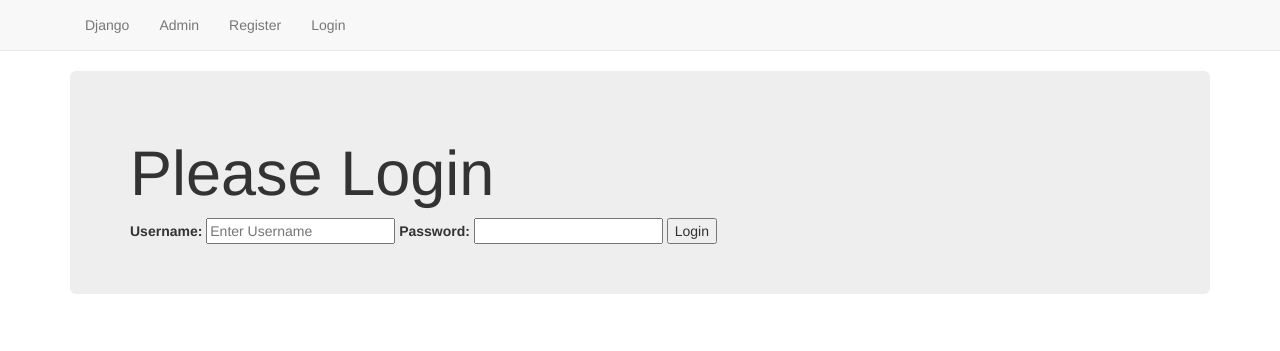
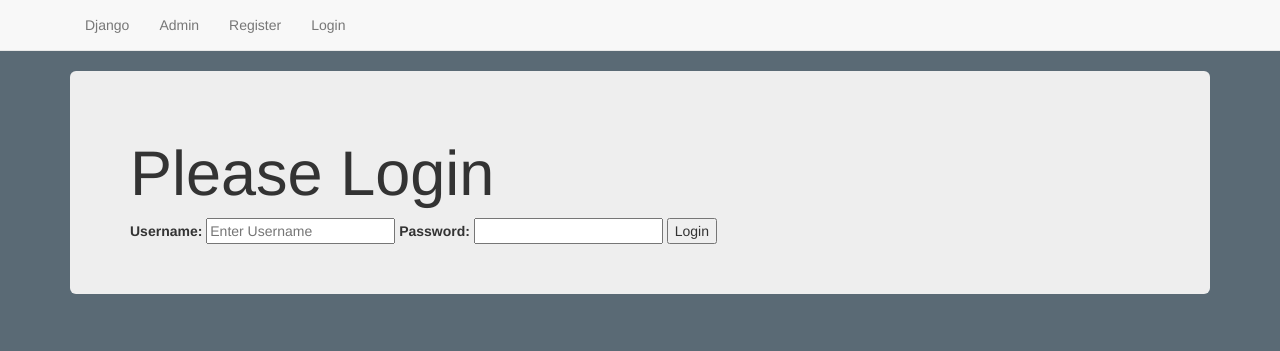
Before and after one commit to Strotmic/DjangoGipTaak, a Django app: page /fitit/user_login in a window 1280 px wide. Shown: the top 351 px of the page. Run offline with Django 3.2, Linux system fonts and the light colour scheme; some libraries are stand-ins or nearby versions.

Commit message:
css aangemaakt

```diff
--- /dev/null
+++ b/gip/fitit/templates/css/extra.css
@@ -0,0 +1,3 @@
+#login {
+  background-color: #5a6a75;
+}
--- a/gip/fitit/templates/fitit/login.html
+++ b/gip/fitit/templates/fitit/login.html
@@ -1,7 +1,7 @@
 <!DOCTYPE html>
-
+<link rel="stylesheet" href="../css/extra.css" />
 {% extends "fitit/base.html" %} {%block body_block%}
-
+<body id="login">
   <div class="jumbotron">
     <h1>Please Login</h1>
     <form action=" {% url 'fitit:user_login' %}" method="POST">
@@ -15,3 +15,4 @@
     </form>
   </div>
   {%endblock%}
+</body>
```
Lines whose indentation alone changed are shown as unchanged.
